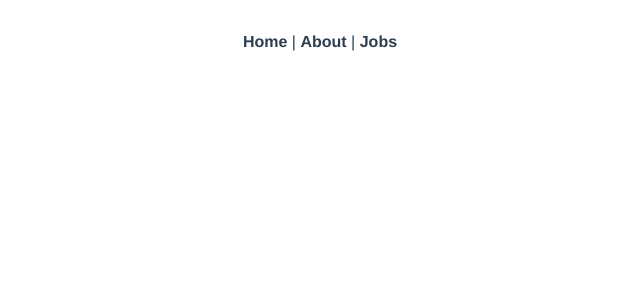
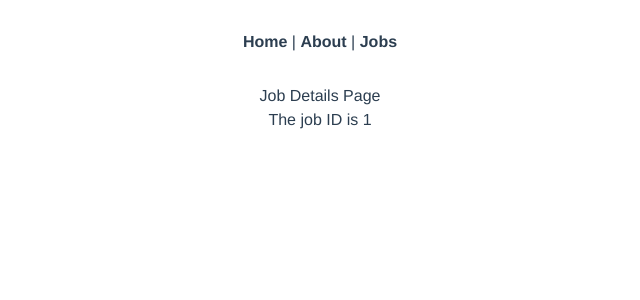
Before and after one commit to cherbear263/vue_jobboard, a Vue app: page /jobs/1 in a window 1280 px wide. Before the commit this address had no page. Shown: the top 300 px of the page, without its empty margins (320-960 px from the left). Built offline with nearby package versions, Linux system fonts and the light colour scheme.

Commit message:
add job details page placeholder

```diff
--- a/src/router/index.js
+++ b/src/router/index.js
@@ -2,6 +2,7 @@
 import Home from '../views/Home.vue'
 import About from '../views/About.vue'
 import Jobs from '../views/jobs/Jobs.vue'
+import JobDetails from '../views/jobs/JobDetails.vue'
 
 const routes = [
   {
@@ -20,6 +21,11 @@
     name: 'Jobs',
     component: Jobs
 
+  },
+  {
+    path: '/jobs/:id',
+    name: 'JobDetails',
+    component: JobDetails
   }
 ]
 
--- a/src/views/jobs/JobDetails.vue
+++ b/src/views/jobs/JobDetails.vue
@@ -0,0 +1,15 @@
+<template>
+<!-- job details page - from path /jobs/:id -->
+<!-- access the id of the route by using $route.params.id -->
+  <h1>Job Details Page</h1>
+  <p>The job ID is {{ id }}</p>
+</template>
+<script>
+export default {
+  data() {
+    return {
+      id: this.$route.params.id
+    }
+  }
+}
+</script>
```
